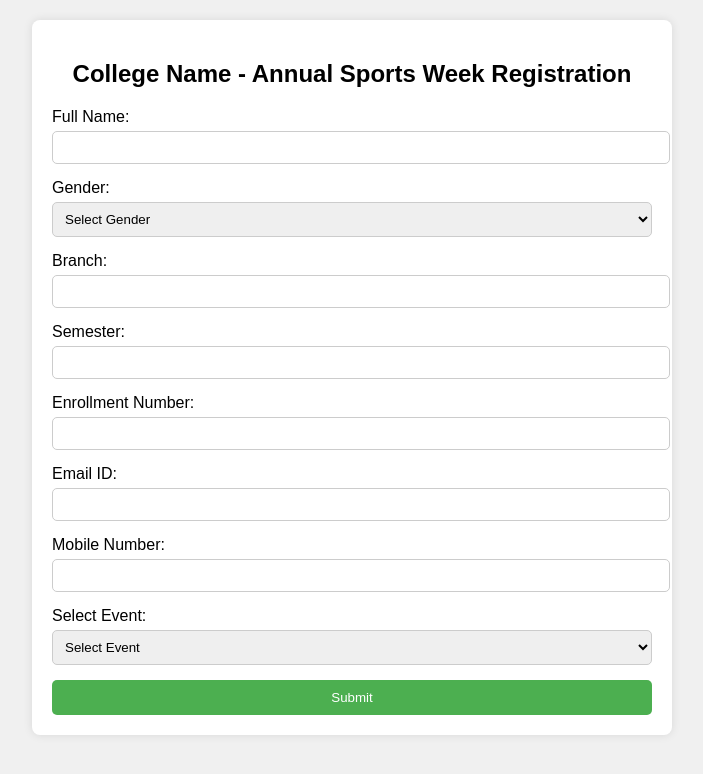
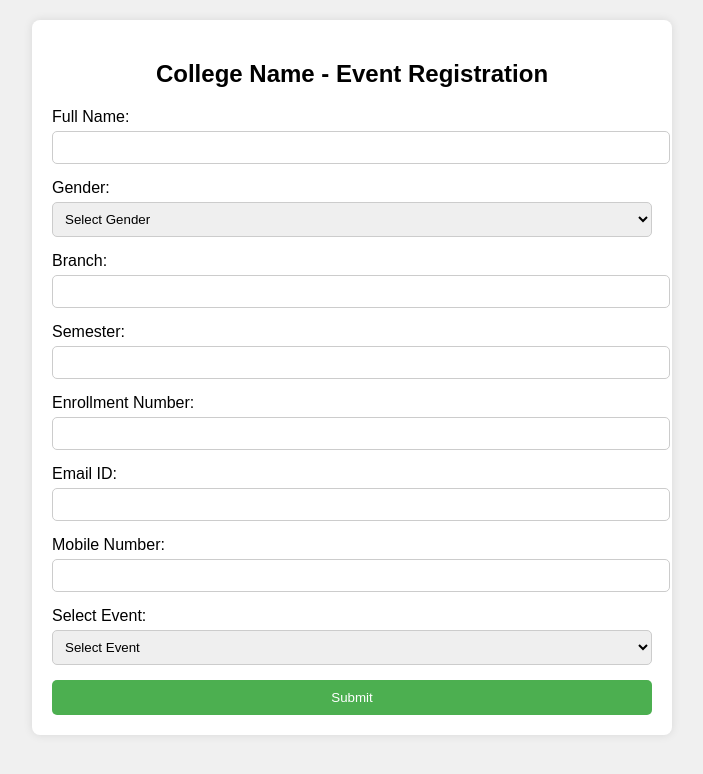
Before and after one commit to Ruchit0206/Internship, a plain HTML site: page Registration Page/index.html in a window 1280 px wide. Shown: the whole page, without its empty margins (288-991 px from the left). Drawn offline with Linux system fonts and the light colour scheme.

Commit message:
new items added

```diff
--- a/Registration Page/index.html
+++ b/Registration Page/index.html
@@ -8,7 +8,7 @@
 </head>
 <body>
     <form id="registrationForm" onsubmit="return validateForm()">
-        <h2>College Name - Annual Sports Week Registration</h2>
+        <h2>College Name - Event Registration</h2>
         <label for="fullName">Full Name:</label>
         <input type="text" id="fullName" required>
         <label for="gender">Gender:</label>
```
